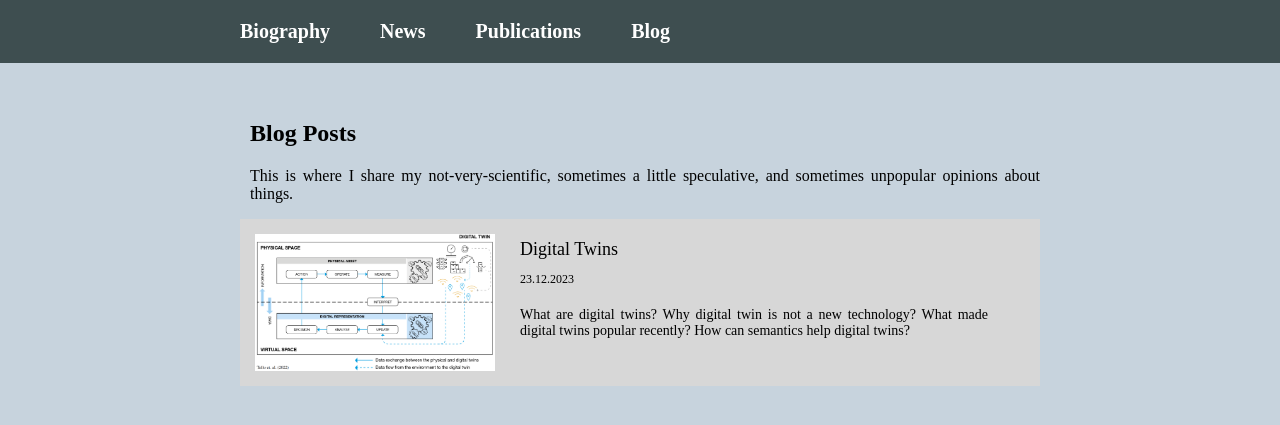
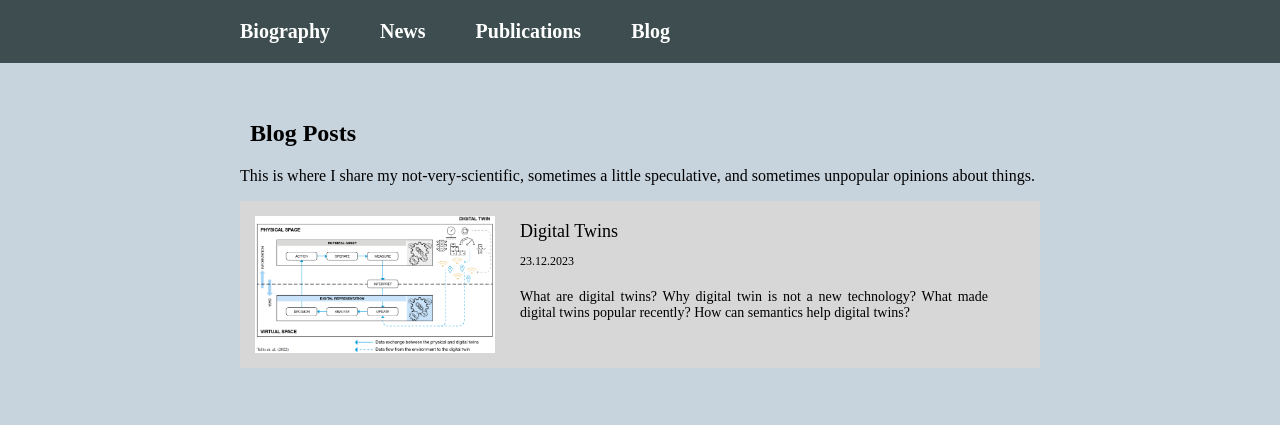
Before and after one commit to erkankarabulut/erkankarabulut.github.io, a Jekyll site: the page built from pages/blog.html, in a window 1280 px wide. Shown: the top 425 px of the page. Built offline with Jekyll 4.4.1, drawn with Linux system fonts in a browser that asks for light colours.

Commit message:
make blogs page prettier

```diff
--- a/_sass/blog.scss
+++ b/_sass/blog.scss
@@ -65,8 +65,16 @@
 
 .post-main-image {
   width: 30%;
-  height: 50%;
+  height: 100%;
   padding: 15px;
+}
+
+.post-main-image-mobile {
+  width: 35%;
+  height: 100%;
+  padding-top: 20px;
+  padding-left: 10px;
+  padding-right: 5px;
 }
 
 .post-second-column {
@@ -93,3 +101,11 @@
   align-self: flex-start;
   margin-top: 20px;
 }
+
+.blogs-description {
+}
+
+.blogs-description-mobile {
+  margin-left: 20px;
+  margin-right: 20px;
+}
--- a/pages/blog.html
+++ b/pages/blog.html
@@ -31,14 +33,14 @@
     <div class="blogs-outer-color-container">
         <div class="blogs-inner-container">
             <h2 id="blogs-title" class="blogs-title">Blog Posts</h2>
-            <p style="margin-left: 10px;">
+            <p id="blogs-description" class="blogs-description">
                 This is where I share my not-very-scientific, sometimes a little speculative, and sometimes unpopular
                 opinions about things.
             </p>
             {% for post in site.posts %}
             <a class="post-title" href="{{ post.url }}">
                 <div id="post-container" class="post-container">
-                    <img class="post-main-image" src="{{post.image}}" alt="{{ post.title }}">
+                    <img id="post-main-image" class="post-main-image" src="{{post.image}}" alt="{{ post.title }}">
                     <div class="post-second-column">
                         <span class="post-title">{{ post.title }}</span>
                         <p class="post-date">{{ post.publish_date }}</p>
```
Also changed, not shown: other parts of pages/blog.html (+2 -0 lines), _posts/2023-12-23-digital-twins.md (+2 -2 lines).
